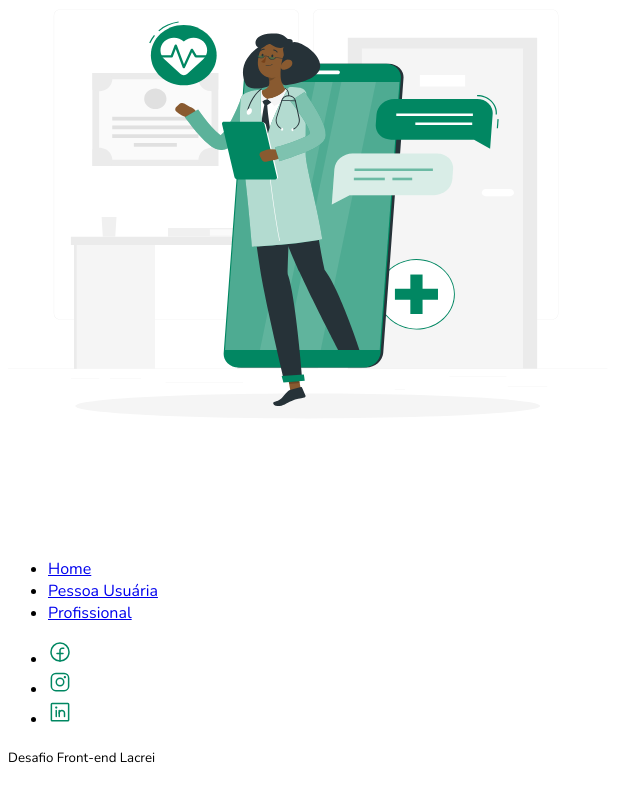
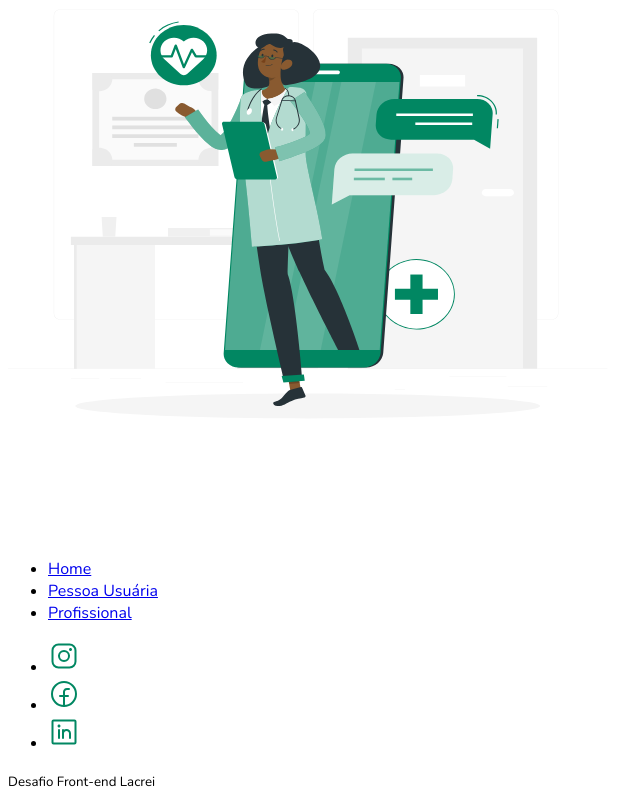
Before and after one commit to fabioper/desafio-lacrei, a Next.js app: page / in a window 1280 px wide. Shown: the part 362-1162 px from the top of the page, without its empty margins (0-640 px from the left). Before the commit the page ends 1138 px from the top, so only its background shows below. Built offline with nearby package versions, Linux system fonts and the light colour scheme.

Commit message:
ajusta links das redes sociais

```diff
--- a/next.config.js
+++ b/next.config.js
@@ -1,8 +1,4 @@
 /** @type {import('next').NextConfig} */
-const nextConfig = {
-  experimental: {
-    typedRoutes: true,
-  },
-}
+const nextConfig = {}
 
 module.exports = nextConfig
--- a/src/shared/layout/footer/index.tsx
+++ b/src/shared/layout/footer/index.tsx
@@ -18,32 +18,32 @@ function Footer() {
 
       <ul>
         <li>
-          <Link href="/">
+          <Link href="https://www.instagram.com/lacrei.saude" target="_blank">
             <Image
-              src="/icons/facebook.svg"
-              alt="Ícone do Facebook"
-              width={24}
-              height={24}
+              src="/icons/instagram.svg"
+              alt="Ícone do Instagram"
+              width={32}
+              height={32}
             />
           </Link>
         </li>
         <li>
-          <Link href="/">
+          <Link href="https://www.facebook.com/lacrei.saude" target="_blank">
             <Image
-              src="/icons/instagram.svg"
-              alt="Ícone do Instagram"
-              width={24}
-              height={24}
+              src="/icons/facebook.svg"
+              alt="Ícone do Facebook"
+              width={32}
+              height={32}
             />
           </Link>
         </li>
         <li>
-          <Link href="/">
+          <Link href="https://www.linkedin.com/company/lacrei" target="_blank">
             <Image
               src="/icons/linkedin.svg"
               alt="Ícone do Linkedin"
-              width={24}
-              height={24}
+              width={32}
+              height={32}
             />
           </Link>
         </li>
```
